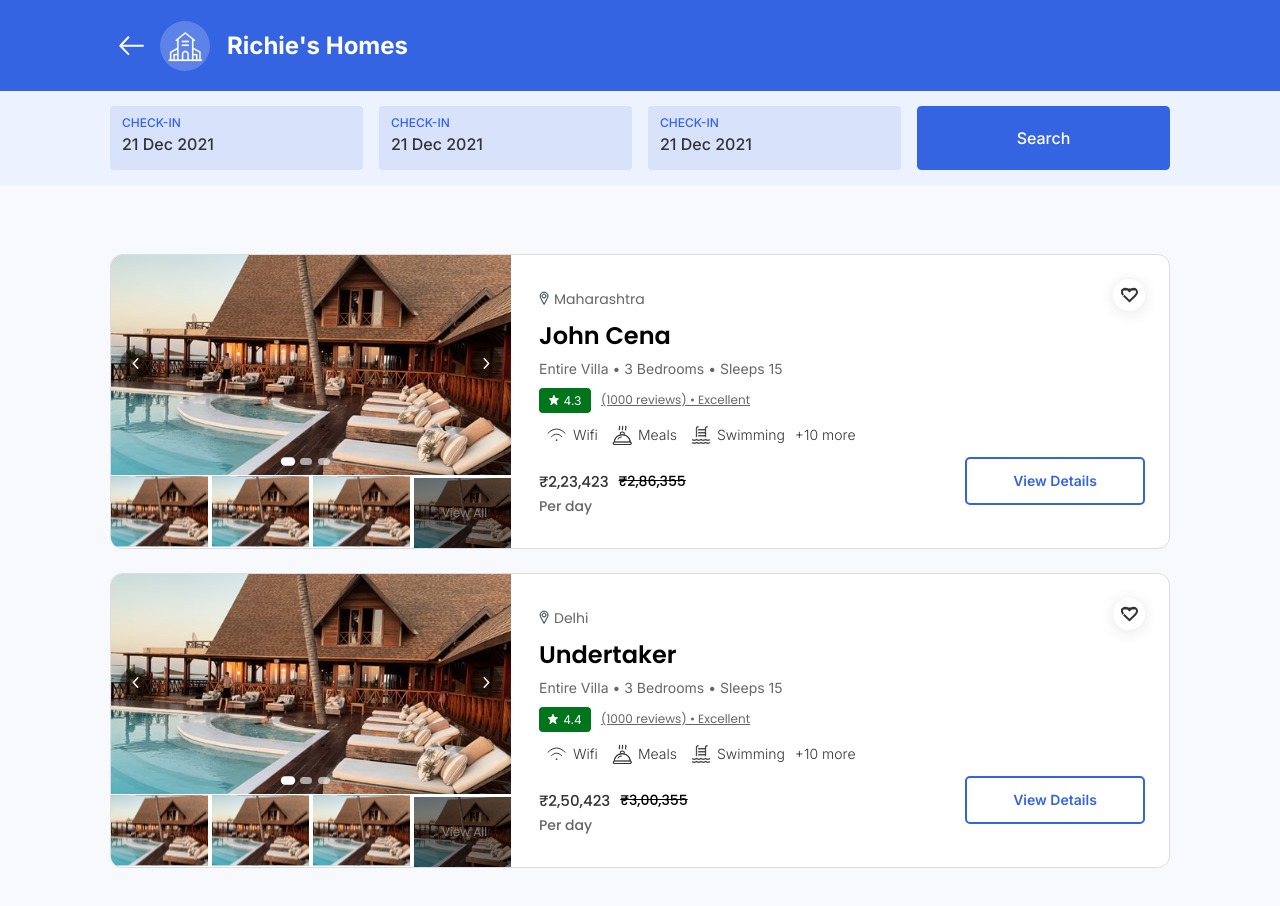
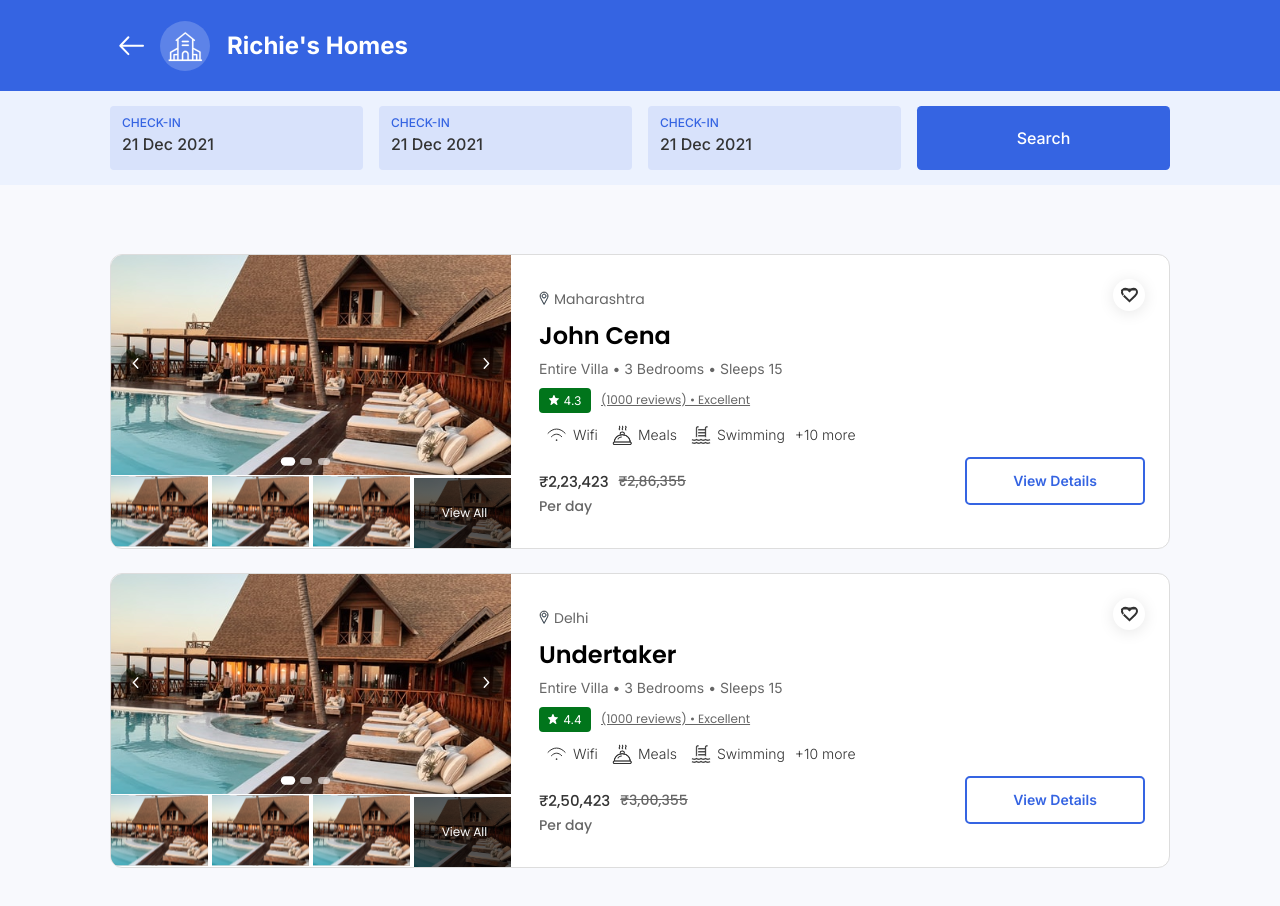
Before and after one commit to karanjoshi1206/saffronStays, a React (Create React App) app: page / in a window 1280 px wide. Built offline with nearby package versions, Linux system fonts and the light colour scheme.

Commit message:
minor changes

```diff
--- a/src/App.js
+++ b/src/App.js
@@ -7,7 +7,7 @@ function App() {
 	return (
 		<div className='App'>
 			<Header />
-			<img className='ellipse' src='./assets/ellipse.svg' />
+			<img className='ellipse' src='./assets/ellipse.svg' alt='' />
 
 			<div className='filters'>
 				<div className='filter'>
--- a/src/Components/Card/Card.js
+++ b/src/Components/Card/Card.js
@@ -33,6 +33,7 @@ const Card = ({ item }) => {
 					<img src='./assets/cardThumb.svg' alt='' />
 					<img src='./assets/cardThumb.svg' alt='' />
 					<div className='thumbNail'>
+						<div className='overlay'></div>
 						<p>View All</p>
 						<img src='./assets/cardThumb.svg' alt='' />
 					</div>
@@ -42,7 +43,7 @@ const Card = ({ item }) => {
 			<div className='cardContent'>
 				<div onClick={() => setClicked(!clicked)} className='heart'>
 					{clicked ? (
-						<img src='./assets/redHeart.svg' />
+						<img src='./assets/redHeart.svg' alt='' />
 					) : (
 						<img src='./assets/heart.svg' alt='' />
 					)}
--- a/src/Components/Card/Card.scss
+++ b/src/Components/Card/Card.scss
@@ -11,11 +11,30 @@
 	margin: 24px 0;
 	.thumbnails {
 		display: flex;
+
 		img {
 			margin-right: 4px;
 		}
+
 		.thumbNail {
-			filter: brightness(50%);
+			position: relative;
+			.overlay {
+				position: absolute;
+				top: 0;
+				left: 0;
+				height: 100%;
+				// width: 100%;
+				right: 0;
+				bottom: 0;
+				width: 96%;
+				background: linear-gradient(
+					0deg,
+					rgba(0, 0, 0, 0.6),
+					rgba(0, 0, 0, 0.6)
+				);
+			}
+			cursor: pointer;
+
 			margin-top: 3px;
 			position: relative;
 			display: flex;
@@ -29,9 +48,6 @@
 				font-style: normal;
 				font-weight: 400;
 				font-size: 12px;
-			}
-			&:hover {
-				filter: brightness(100%);
 			}
 		}
 	}
@@ -187,7 +203,7 @@
 
 						text-decoration-line: line-through;
 
-						/* NEW UI 2021/Black & Grays/Medium Text */
+						color: #666666;
 					}
 				}
 				span {
@@ -321,18 +337,22 @@
 				.price {
 					flex-direction: column-reverse;
 					margin-top: 7px;
-					justify-content: flex-end;
-					align-items: flex-end;
+					align-items: flex-end !important;
 					padding-right: 12px;
 
 					h4 {
-						font-size: 12px;
-						margin-right: 0px !important;
+						margin-right: -1px !important;
 						padding: 0;
+						font-style: normal;
+						font-weight: 600 !important;
+						font-size: 16px !important;
 					}
 					p {
-						font-size: 16px;
 						margin-bottom: 0;
+						font-style: normal;
+						font-weight: 500 !important;
+						font-size: 12px !important;
+						text-align: right;
 					}
 				}
 			}
```
